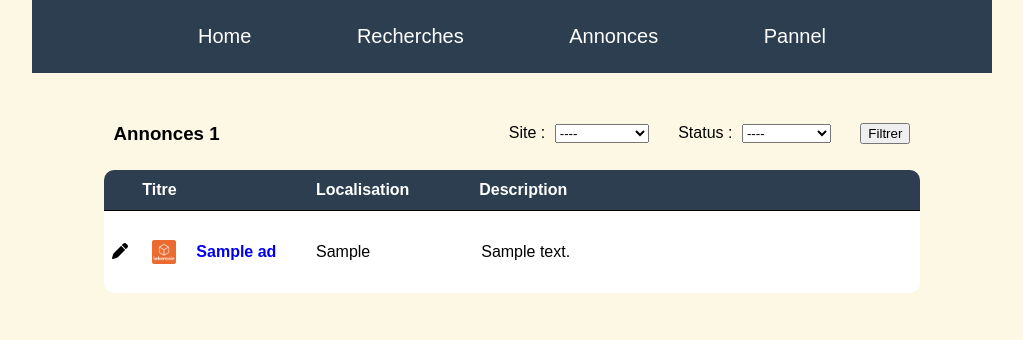
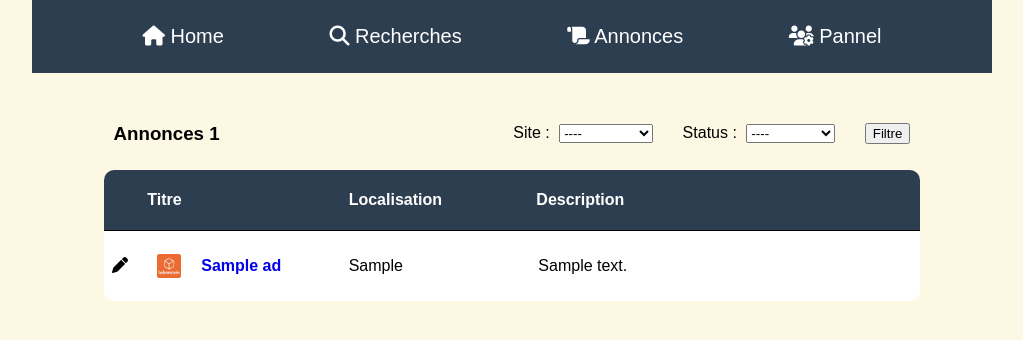
Before and after one commit to Florian-Dj/job_search, a Django app: page /annonce in a window 1280 px wide. Shown: the top 340 px of the page, without its empty margins (128-1151 px from the left). Run offline with Django 3.2, Linux system fonts and the light colour scheme; tables that the repository leaves empty hold one stand-in row (values such as "Sample post"); some libraries are stand-ins or nearby versions.

Commit message:
Add icon navbar and refonte table tbody and thead

```diff
--- a/mysite/static/css/style.css
+++ b/mysite/static/css/style.css
@@ -110,33 +110,33 @@ table img {
 }
 
 td.title{
+    height: 68px;
     width: 95%;
-    height: 80px;
     display: flex;
     justify-content: start;
     align-items: center;
 }
 
 td.description{
-  width: 55%;
+  width: 48%;
   padding: 0 10px;
 }
 
 td.location{
-  width: 20%;
+  width: 23%;
   padding: 0 8px;
 }
 
 tbody tr {border-top: 1px solid black;}
 
 table thead tr {
-  height: 40px;
+  height: 60px;
   background: #2c3e50;
   color: white;
 }
 
 table tbody tr {
-  height: 50px;
+    height: 50px;
 }
 
 table td, table th {
--- a/mysite/templates/ad.html
+++ b/mysite/templates/ad.html
@@ -23,7 +23,7 @@
                 <option value="inadequate">Inadéquate</option>
                 <option value="expired">Expiré</option>
             </select>
-            <input class="button" type="submit" value="Filtrer">
+            <input class="button" type="submit" value="Filtre">
         </form>
     </div>
 </div>
--- a/mysite/templates/navbar.html
+++ b/mysite/templates/navbar.html
@@ -1,8 +1,8 @@
 <nav role="navigation" class="primary-navigation">
     <ul>
-        <li><a href="{% url 'home' %}">Home</a></li>
-        <li><a href="{% url 'recherche' %}">Recherches</a></li>
-        <li><a href="{% url 'annonce' %}">Annonces</a></li>
-        <li><a href="admin" target="_blank">Pannel</a></li>
+        <li><a href="{% url 'home' %}"><i class="fas fa-home"></i> Home</a></li>
+        <li><a href="{% url 'recherche' %}"><i class="fas fa-search"></i> Recherches</a></li>
+        <li><a href="{% url 'annonce' %}"><i class="fas fa-scroll"></i> Annonces</a></li>
+        <li><a href="admin" target="_blank"><i class="fas fa-users-cog"></i> Pannel</a></li>
     </ul>
 </nav>
```
